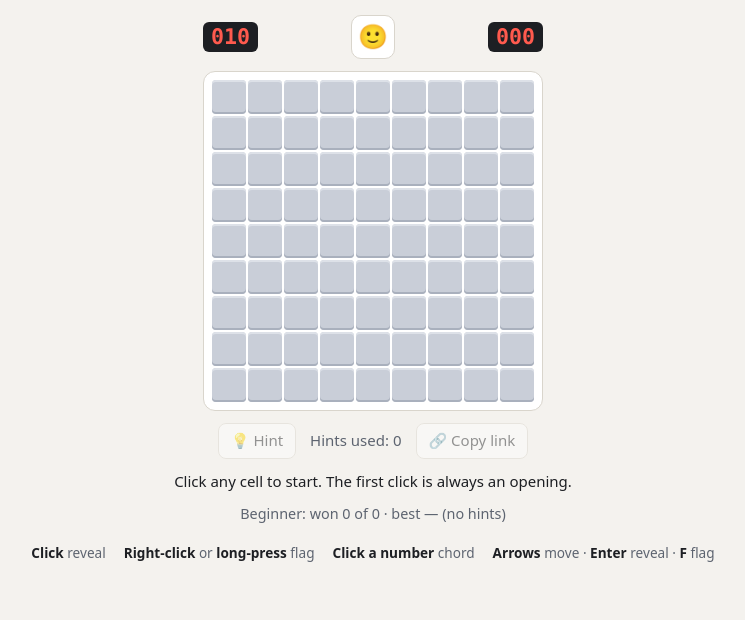
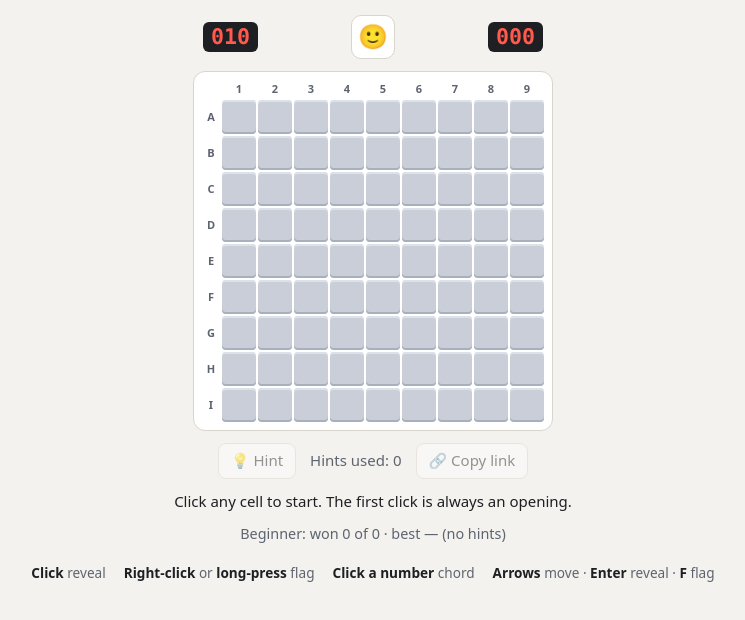
Before and after one commit to jvillarreal7/no-guess-minesweeper, a website built with Vite: page index.html in a window 1280 px wide. Shown: the part 142-762 px from the top of the page, without its empty margins (267-1012 px from the left). Built offline with nearby package versions, Linux system fonts and the light colour scheme.

Commit message:
Label rows with letters and columns with numbers
Hints now name cells the same way, like "B14", and light up the hinted
cell's row and column labels.

```diff
--- a/index.html
+++ b/index.html
@@ -48,7 +48,12 @@
           <output id="timer" class="counter" aria-label="Seconds">000</output>
         </div>
         <div id="board-frame" class="board-wrap">
-          <div id="board" class="board" aria-label="Minefield"></div>
+          <div id="board-area" class="board-area">
+            <div class="labels-corner" aria-hidden="true"></div>
+            <div id="column-labels" class="labels columns" aria-hidden="true"></div>
+            <div id="row-labels" class="labels rows" aria-hidden="true"></div>
+            <div id="board" class="board" aria-label="Minefield"></div>
+          </div>
           <div id="busy" class="busy" hidden>Generating a no-guess board…</div>
         </div>
         <div class="toolbar">
--- /dev/null
+++ b/src/ui/coords.ts
@@ -0,0 +1,16 @@
+// Board coordinates as a player reads them: rows are letters (A, B, ... Z, AA, AB, ...),
+// columns are numbers from 1. Used for the labels around the board and in hint text.
+
+/** Row 0 -> "A", 25 -> "Z", 26 -> "AA". */
+export function rowName(y: number): string {
+  let name = '';
+  for (let n = y + 1; n > 0; n = Math.floor((n - 1) / 26)) {
+    name = String.fromCharCode(65 + ((n - 1) % 26)) + name;
+  }
+  return name;
+}
+
+/** A cell's name, like "B14": its row letter, then its column number. */
+export function cellName(cell: number, width: number): string {
+  return `${rowName(Math.floor(cell / width))}${(cell % width) + 1}`;
+}
--- a/src/ui/hint-text.ts
+++ b/src/ui/hint-text.ts
@@ -1,9 +1,5 @@
 import type { Hint } from '../solver/hint';
-
-/** "row 3, column 12", counting from 1 as a player would. */
-function position(cell: number, width: number): string {
-  return `row ${Math.floor(cell / width) + 1}, column ${(cell % width) + 1}`;
-}
+import { cellName as position } from './coords';
 
 /** "a", "a and b", "a, b and c". */
 function list(items: string[]): string {
--- a/src/ui/main.ts
+++ b/src/ui/main.ts
@@ -11,6 +11,7 @@ import { recordPlayed, recordWin, statsFor, statsKey } from '../core/stats';
 import { boardQuery, parseBoardQuery, specFor } from '../generator/share';
 import type { SolveResult } from '../solver/types';
 import { CatMode, onDoubleTap, onPressAndHold } from './cat-mode';
+import { cellName } from './coords';
 import { EngineClient } from './engine-client';
 import { describeHint } from './hint-text';
 import { Hud } from './hud';
@@ -59,7 +60,11 @@ const els = {
   stats: byId<HTMLElement>('stats'),
 };
 
-const board = new BoardView(els.board);
+const board = new BoardView(els.board, {
+  area: byId<HTMLElement>('board-area'),
+  columns: byId<HTMLElement>('column-labels'),
+  rows: byId<HTMLElement>('row-labels'),
+});
 const hud = new Hud({
   mines: byId<HTMLOutputElement>('mines'),
   timer: byId<HTMLOutputElement>('timer'),
@@ -251,7 +256,7 @@ async function requestHint(): Promise<void> {
   }
   hintsUsed++;
   board.setHint(hint.cell);
-  const where = `Row ${Math.floor(hint.cell / width) + 1}, column ${(hint.cell % width) + 1}`;
+  const where = cellName(hint.cell, width);
   const safe =
     current.cellView(hint.cell) === 'flag'
       ? `${where} (highlighted) is flagged, but it is safe.`
--- a/src/ui/render.ts
+++ b/src/ui/render.ts
@@ -1,4 +1,5 @@
 import type { CellView } from '../core/game';
+import { cellName, rowName } from './coords';
 
 const SYMBOLS: Record<Exclude<CellView, number>, string> = {
   hidden: '',
@@ -33,14 +34,27 @@ function pulse(cell: HTMLElement): void {
   );
 }
 
+/** Row and column numbers around the board, matching the hint text (counting from 1). */
+export interface BoardLabels {
+  /** Holds the labels and the board; board sizing variables are set here. */
+  area: HTMLElement;
+  columns: HTMLElement;
+  rows: HTMLElement;
+}
+
 /** The minefield: one button per cell. Only paints cells whose view changed. */
 export class BoardView {
   private cells: HTMLButtonElement[] = [];
   private shown: (CellView | null)[] = [];
+  private columnLabels: HTMLElement[] = [];
+  private rowLabels: HTMLElement[] = [];
   private width = 0;
   private height = 0;
 
-  constructor(private readonly grid: HTMLElement) {}
+  constructor(
+    private readonly grid: HTMLElement,
+    private readonly labels: BoardLabels,
+  ) {}
 
   get columns(): number {
     return this.width;
@@ -58,8 +72,17 @@ export class BoardView {
     }
     this.width = width;
     this.height = height;
-    this.grid.style.setProperty('--cols', String(width));
+    this.labels.area.style.setProperty('--cols', String(width));
     this.grid.setAttribute('aria-label', `Minefield, ${width} by ${height}`);
+    const label = (text: string) => {
+      const span = document.createElement('span');
+      span.textContent = text;
+      return span;
+    };
+    this.columnLabels = Array.from({ length: width }, (_, x) => label(String(x + 1)));
+    this.rowLabels = Array.from({ length: height }, (_, y) => label(rowName(y)));
+    this.labels.columns.replaceChildren(...this.columnLabels);
+    this.labels.rows.replaceChildren(...this.rowLabels);
     const fragment = document.createDocumentFragment();
     this.cells = Array.from({ length: width * height }, (_, i) => {
       const cell = document.createElement('button');
@@ -85,12 +108,17 @@ export class BoardView {
     });
   }
 
-  /** Highlights one cell as a hint, or clears the highlight. */
+  /** Highlights one cell as a hint (and its row and column numbers), or clears it. */
   setHint(i: number | null): void {
-    for (const cell of this.grid.querySelectorAll<HTMLElement>('[data-hint]')) {
-      delete cell.dataset.hint;
+    for (const el of this.labels.area.querySelectorAll<HTMLElement>('[data-hint]')) {
+      delete el.dataset.hint;
     }
-    if (i !== null && this.cells[i]) this.cells[i].dataset.hint = 'true';
+    if (i === null || !this.cells[i]) return;
+    this.cells[i].dataset.hint = 'true';
+    const column = this.columnLabels[i % this.width];
+    const row = this.rowLabels[Math.floor(i / this.width)];
+    if (column) column.dataset.hint = 'true';
+    if (row) row.dataset.hint = 'true';
   }
 
   /** Moves keyboard focus (and the single tab stop) to cell i. */
@@ -115,8 +143,6 @@ export class BoardView {
       cell.textContent = SYMBOLS[view];
       description = DESCRIPTIONS[view];
     }
-    const row = Math.floor(i / this.width) + 1;
-    const column = (i % this.width) + 1;
-    cell.setAttribute('aria-label', `${description}, row ${row}, column ${column}`);
+    cell.setAttribute('aria-label', `${description}, ${cellName(i, this.width)}`);
   }
 }
--- a/src/ui/style.css
+++ b/src/ui/style.css
@@ -86,6 +86,8 @@ body {
   flex-direction: column;
   align-items: center;
   gap: 18px;
+  /* Lets the board size its cells from the app's real width (cqw units). */
+  container-type: inline-size;
 }
 
 .top {
@@ -225,22 +227,75 @@ input,
   border: 1px solid var(--border);
 }
 
-.board {
+/* The board plus its row and column numbers. Sizing lives here so the number strips and
+   the cells always line up. */
+.board-area {
   --gap: 2px;
+  --label-size: 18px;
   --min-cell: 20px;
-  /* Fill the page width (minus app padding, frame padding and border), within limits.
-     Below the minimum the frame scrolls sideways instead of shrinking further. */
+  /* Width available inside the board frame. The fallback estimates it from the window
+     (which counts the scrollbar); where supported, the app's real width is used. */
+  --room: calc(min(100vw, 1120px) - 56px);
+  /* Fill that width (minus the row-name strip), within limits. Below the minimum the
+     frame scrolls sideways instead. */
   --cell: clamp(
     var(--min-cell),
-    calc((min(100vw, 1120px) - 56px - (var(--cols) - 1) * var(--gap)) / var(--cols)),
+    calc(
+      (var(--room) - var(--label-size) - var(--gap) - (var(--cols) - 1) * var(--gap)) / var(--cols)
+    ),
     34px
   );
+  display: grid;
+  grid-template-columns: var(--label-size) auto;
+  grid-template-rows: var(--label-size) auto;
+  gap: var(--gap);
+  width: max-content;
+  margin: 0 auto;
+}
+
+@supports (width: 1cqw) {
+  /* The app's content width, minus the board frame's padding and border. */
+  .board-area {
+    --room: calc(100cqw - 18px);
+  }
+}
+
+.labels {
+  display: grid;
+  gap: var(--gap);
+  color: var(--muted);
+  font:
+    600 11px/1 system-ui,
+    sans-serif;
+  font-variant-numeric: tabular-nums;
+  user-select: none;
+  -webkit-user-select: none;
+}
+
+.labels.columns {
+  grid-template-columns: repeat(var(--cols), var(--cell));
+}
+
+.labels.rows {
+  grid-auto-rows: var(--cell);
+}
+
+.labels span {
+  display: grid;
+  place-items: center;
+}
+
+/* The hinted cell's row and column numbers light up, so "row 3, column 12" is easy to find. */
+.labels span[data-hint] {
+  color: var(--hint);
+  font-weight: 800;
+}
+
+.board {
   display: grid;
   grid-template-columns: repeat(var(--cols), var(--cell));
   grid-auto-rows: var(--cell);
   gap: var(--gap);
-  width: max-content;
-  margin: 0 auto;
   user-select: none;
   -webkit-user-select: none;
   -webkit-touch-callout: none;
@@ -248,7 +303,7 @@ input,
 
 @media (pointer: coarse) {
   /* Keep cells big enough to tap; large boards scroll inside the frame. */
-  .board {
+  .board-area {
     --min-cell: 28px;
   }
 }
@@ -368,16 +423,26 @@ input,
   touch-action: manipulation;
 }
 
-.board-wrap[data-cat] .board {
+.board-wrap[data-cat] .board-area {
   position: relative;
   transition:
     opacity 0.35s ease,
     visibility 0s linear 0s;
 }
 
-/* After a cleared board, a double tap hides the board and shows the whole cat. The board
-   keeps its size, so the frame doesn't jump; visibility switches after the fade. */
-.board-wrap[data-cat][data-cat-reveal] .board {
+/* Row and column names stay readable over the photo. */
+.board-wrap[data-cat] .labels {
+  color: var(--text);
+  text-shadow:
+    0 0 2px var(--surface),
+    0 0 4px var(--surface),
+    0 0 6px var(--surface);
+}
+
+/* After a cleared board, a double tap hides the board (and its row and column names) and
+   shows the whole cat. The area keeps its size, so the frame doesn't jump; visibility
+   switches after the fade. */
+.board-wrap[data-cat][data-cat-reveal] .board-area {
   opacity: 0;
   visibility: hidden;
   transition:
```
Also changed, not shown: tests/coords.test.ts (added, +14 -0 lines), tests/hint-text.test.ts (+5 -5 lines).
